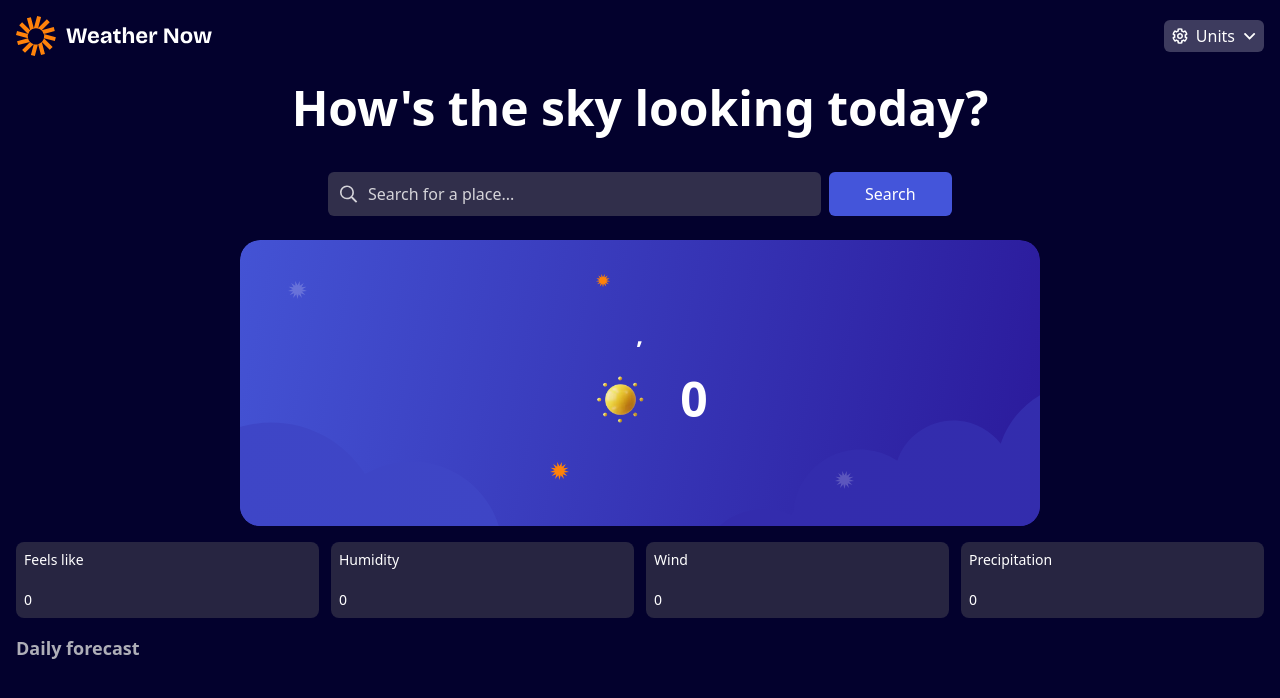
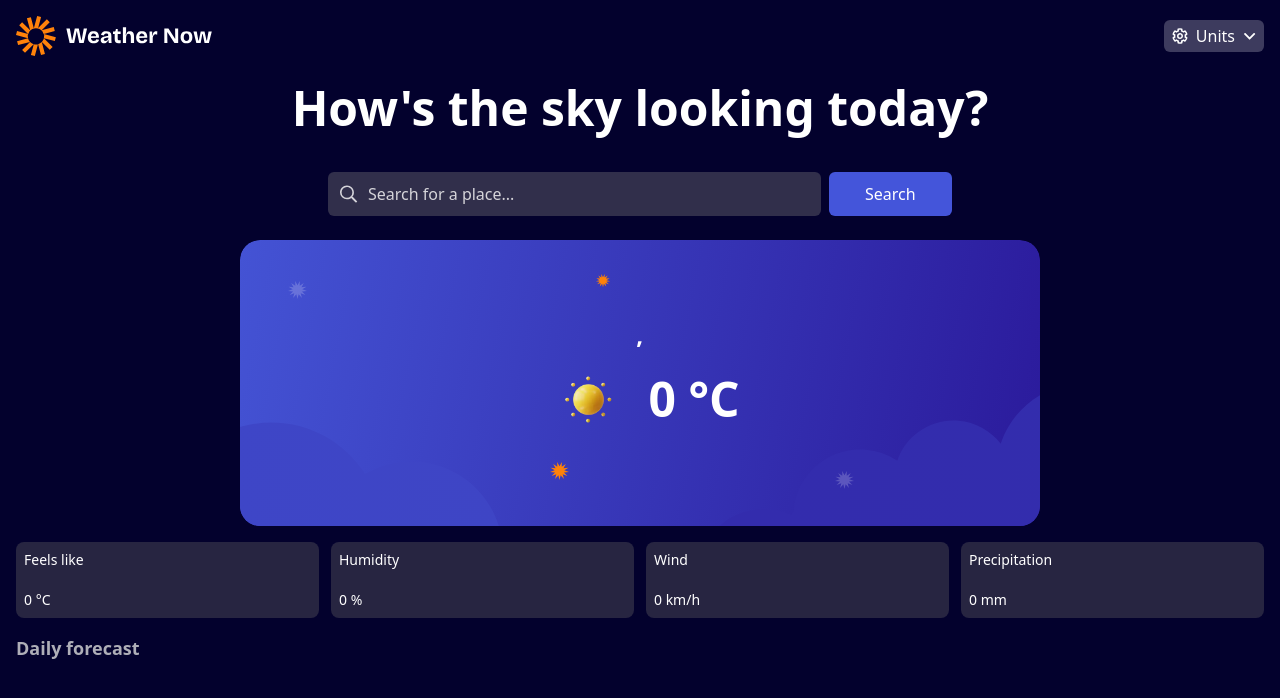
Before and after one commit to DannyHTML/Weather-app, a Vue app: page / in a window 1280 px wide. Shown: the top 698 px of the page. Built offline with nearby package versions, Linux system fonts and the light colour scheme.

Commit message:
Making the dropDown also work

```diff
--- a/src/components/WeatherForecastLayout.vue
+++ b/src/components/WeatherForecastLayout.vue
@@ -5,33 +5,33 @@
             :location="weatherStore.getCity"
             :country="weatherStore.getCountry"
             :todayDate="formattedDate"
-            :todayTemperature="weatherStore.weatherTemp"
-            :temperatureUnit="weatherStore.weatherUnit"
+            :todayTemperature="weatherStore.temperatureDisplay"
+            :temperatureUnit="weatherStore.tempUnit"
         />
 
         <div class="my-4 grid grid-cols-2 gap-3 sm:grid-cols-4">
             <CardComponent
                 :title="'Feels like'"
-                :currentWeatherAmount="weatherStore.apparentTemperature"
-                :weatherUnit="weatherStore.weatherUnit"
+                :currentWeatherAmount="weatherStore.apparentTemperatureDisplay"
+                :weatherUnit="weatherStore.tempUnit"
             />
 
             <CardComponent
                 :title="'Humidity'"
-                :currentWeatherAmount="weatherStore.windSpeed"
-                :weatherUnit="weatherStore.weatherUnit"
+                :currentWeatherAmount="weatherStore.humidity"
+                :weatherUnit="'%'"
             />
 
             <CardComponent
                 :title="'Wind'"
-                :currentWeatherAmount="weatherStore.windSpeed"
-                :weatherUnit="weatherStore.weatherUnit"
+                :currentWeatherAmount="weatherStore.windSpeedDisplay"
+                :weatherUnit="weatherStore.windUnit"
             />
 
             <CardComponent
                 :title="'Precipitation'"
-                :currentWeatherAmount="weatherStore.windSpeed"
-                :weatherUnit="weatherStore.weatherUnit"
+                :currentWeatherAmount="weatherStore.precipitationDisplay"
+                :weatherUnit="weatherStore.precipitationUnit"
             />
         </div>
 
--- a/src/components/header/DropDownBody.vue
+++ b/src/components/header/DropDownBody.vue
@@ -63,9 +63,12 @@
 </template>
 
 <script setup lang="ts">
-import { ref, onMounted, computed, useTemplateRef } from 'vue';
+import { ref, onMounted, computed, watch, useTemplateRef } from 'vue';
 import { onClickOutside } from '@vueuse/core';
 import DropDownSelect from '../DropDownSelect.vue';
+import { useWeatherStore } from '../../stores/weather-store';
+
+const weatherStore = useWeatherStore();
 
 // TODO: Logic to pinia store for measurement units
 
@@ -73,9 +76,11 @@ const temperatureOptions = ['Celsius', 'Fahrenheit'];
 const windSpeedOptions = ['km/h', 'mph'];
 const precipitationOptions = ['Millimeters (mm)', 'inches (in)'];
 
-const selectedTemperature = ref('');
-const selectedWindSpeed = ref('');
-const selectedPrecipitation = ref('');
+const selectedTemperature = ref(weatherStore.unitSystem === 'metric' ? 'Celsius' : 'Fahrenheit');
+const selectedWindSpeed = ref(weatherStore.unitSystem === 'metric' ? 'km/h' : 'mph');
+const selectedPrecipitation = ref(
+    weatherStore.unitSystem === 'metric' ? 'Millimeters (mm)' : 'inches (in)'
+);
 
 const isOpen = ref(false);
 const supportHover = ref(false);
@@ -119,18 +124,28 @@ const isImperial = computed(() => {
     );
 });
 
-const toggleImperial = () => (isImperial.value ? setMetricMeasurement() : setImperialMeasurement());
+const toggleImperial = () => {
+    if (weatherStore.unitSystem === 'metric') {
+        setImperialMeasurement();
+        weatherStore.unitSystem = 'imperial';
+    } else {
+        setMetricMeasurement();
+        weatherStore.unitSystem = 'metric';
+    }
+};
 
 const setMetricMeasurement = () => {
     selectedTemperature.value = 'Celsius';
     selectedWindSpeed.value = 'km/h';
     selectedPrecipitation.value = 'Millimeters (mm)';
+    weatherStore.unitSystem = 'metric'; // update store
 };
 
 const setImperialMeasurement = () => {
     selectedTemperature.value = 'Fahrenheit';
     selectedWindSpeed.value = 'mph';
     selectedPrecipitation.value = 'inches (in)';
+    weatherStore.unitSystem = 'imperial'; // update store
 };
 
 onMounted(() => {
@@ -140,4 +155,29 @@ onMounted(() => {
     // Modern, type-safe hover detection
     supportHover.value = !('ontouchstart' in window || navigator.maxTouchPoints > 0);
 });
+
+watch(
+    () => weatherStore.unitSystem,
+    (newUnit) => {
+        if (newUnit === 'metric') setMetricMeasurement();
+        else setImperialMeasurement();
+    }
+);
+// Gotta work on individual unit watchers
+
+// Watch local dropdown refs and update store
+watch(selectedTemperature, (newVal) => {
+    if (newVal === 'Celsius') weatherStore.unitSystem = 'metric';
+    else if (newVal === 'Fahrenheit') weatherStore.unitSystem = 'imperial';
+});
+
+watch(selectedWindSpeed, (newVal) => {
+    if (newVal === 'km/h') weatherStore.unitSystem = 'metric';
+    else if (newVal === 'mph') weatherStore.unitSystem = 'imperial';
+});
+
+watch(selectedPrecipitation, (newVal) => {
+    if (newVal.includes('Millimeters')) weatherStore.unitSystem = 'metric';
+    else if (newVal.includes('inches')) weatherStore.unitSystem = 'imperial';
+});
 </script>
--- a/src/stores/weather-store.ts
+++ b/src/stores/weather-store.ts
@@ -1,5 +1,5 @@
 import { defineStore } from 'pinia';
-import { ref } from 'vue';
+import { ref, computed } from 'vue';
 import axios from 'axios';
 
 export const useWeatherStore = defineStore('weather', () => {
@@ -8,25 +8,50 @@ export const useWeatherStore = defineStore('weather', () => {
     const getCountry = ref<string>('');
     const weatherTemp = ref<number>(0);
     const apparentTemperature = ref<number>(0);
+    const humidity = ref<number>(0);
     const windSpeed = ref<number>(0);
-    const weatherUnit = ref<string>('');
-    const ISOCode = ref<string>('');
-    const timezone = ref<string>('');
+    const precipitation = ref<number>(0);
+    const unitSystem = ref<'metric' | 'imperial'>('metric'); // new toggle
     const loading = ref<boolean>(false);
     const error = ref<string | null>(null);
+    const timezone = ref<string>('');
+    const ISOCode = ref<string>('');
 
-    // TODO: MAKE NEW ISSUE!
-    // TODO: Based on toggle dropdown, change the unit from metric to imperial
-    // const currentWeatherTempF = computed(() => {
-    //     return (currentWeatherTemp.value * 9) / 5 + 32;
-    // });
+    // Computed units
+    const tempUnit = computed(() => (unitSystem.value === 'metric' ? '°C' : '°F'));
+    const windUnit = computed(() => (unitSystem.value === 'metric' ? 'km/h' : 'mph'));
+    const precipitationUnit = computed(() => (unitSystem.value === 'metric' ? 'mm' : 'inches'));
+
+    const tempUnitSystem = ref<'metric' | 'imperial'>('metric');
+    const windUnitSystem = ref<'metric' | 'imperial'>('metric');
+    const precipitationUnitSystem = ref<'metric' | 'imperial'>('metric');
+
+    // Computed converted values
+    const temperatureDisplay = computed(() =>
+        tempUnitSystem.value === 'metric' ? weatherTemp.value : (weatherTemp.value * 9) / 5 + 32
+    );
+    const apparentTemperatureDisplay = computed(() =>
+        tempUnitSystem.value === 'metric'
+            ? apparentTemperature.value
+            : (apparentTemperature.value * 9) / 5 + 32
+    );
+
+    const windSpeedDisplay = computed(() =>
+        windUnitSystem.value === 'metric' ? windSpeed.value : windSpeed.value * 2.23694
+    );
+
+    const precipitationDisplay = computed(() =>
+        precipitationUnitSystem.value === 'metric'
+            ? precipitation.value
+            : precipitation.value / 25.4
+    );
 
     async function fetchWeather(city: string) {
         loading.value = true;
         error.value = null;
 
         try {
-            // Step 1: Get coordinates from city name
+            // Step 1: Get coordinates
             const geoRes = await axios.get('https://geocoding-api.open-meteo.com/v1/search', {
                 params: { name: city, count: 1 },
             });
@@ -37,34 +62,30 @@ export const useWeatherStore = defineStore('weather', () => {
 
             const { latitude, longitude, country } = geoRes.data.results[0];
 
-            // Step 2: Fetch forecast using coordinates
+            // Step 2: Fetch forecast
             const response = await axios.get('https://api.open-meteo.com/v1/forecast', {
                 params: {
                     latitude,
                     longitude,
                     current_weather: true,
-                    hourly: 'temperature_2m,relative_humidity_2m,precipitation,apparent_temperature',
+                    hourly: 'temperature_2m,relative_humidity_2m,precipitation,apparent_temperature,windspeed_10m',
                 },
             });
 
             const data = response.data;
-
             getCity.value = city;
             getCountry.value = country;
+            timezone.value = data.current_weather.time;
+            ISOCode.value = data.current_weather_units.time;
 
-            // TODO: Fix the wind speed unit issue and correct data for the 4 block layout
+            // Current temperature and wind speed
+            weatherTemp.value = data.current_weather.temperature;
+            windSpeed.value = data.current_weather.windspeed;
 
-            // Current temperature
-            weatherTemp.value = data.current_weather.temperature;
-            weatherUnit.value = data.current_weather_units.temperature;
-            ISOCode.value = data.current_weather_units.time;
-            timezone.value = data.current_weather.time;
-
-            // Extract current apparent temperature from hourly array
+            // Map current hour to hourly arrays
             const currentTime = new Date(data.current_weather.time);
             const hourlyTimes = data.hourly.time.map((t: string) => new Date(t));
 
-            // Find the index of the hourly time that matches the current hour
             const currentIndex = hourlyTimes.findIndex(
                 (t: Date) =>
                     t.getUTCFullYear() === currentTime.getUTCFullYear() &&
@@ -73,11 +94,16 @@ export const useWeatherStore = defineStore('weather', () => {
                     t.getUTCHours() === currentTime.getUTCHours()
             );
 
+            // Extract current values
             apparentTemperature.value =
                 currentIndex !== -1 ? data.hourly.apparent_temperature[currentIndex] : 0;
-
-            console.log('Weather data:', data);
-            console.log('Current apparent temperature:', apparentTemperature.value);
+            humidity.value =
+                currentIndex !== -1 ? data.hourly.relative_humidity_2m[currentIndex] : 0;
+            precipitation.value = currentIndex !== -1 ? data.hourly.precipitation[currentIndex] : 0;
+            windSpeed.value =
+                currentIndex !== -1 && data.hourly.windspeed_10m
+                    ? data.hourly.windspeed_10m[currentIndex]
+                    : windSpeed.value;
         } catch (err: any) {
             console.error('Error fetching weather data:', err);
             error.value = err.message;
@@ -90,14 +116,28 @@ export const useWeatherStore = defineStore('weather', () => {
         weatherData,
         loading,
         fetchWeather,
-        weatherTemp,
-        weatherUnit,
         getCity,
+        getCountry,
         timezone,
         ISOCode,
         error,
-        getCountry,
+        unitSystem,
+        // raw values
+        weatherTemp,
+        apparentTemperature,
+        humidity,
         windSpeed,
-        apparentTemperature,
+        precipitation,
+        // computed displays
+        temperatureDisplay,
+        apparentTemperatureDisplay,
+        windSpeedDisplay,
+        precipitationDisplay,
+        tempUnit,
+        windUnit,
+        precipitationUnit,
+        tempUnitSystem,
+        windUnitSystem,
+        precipitationUnitSystem,
     };
 });
```
